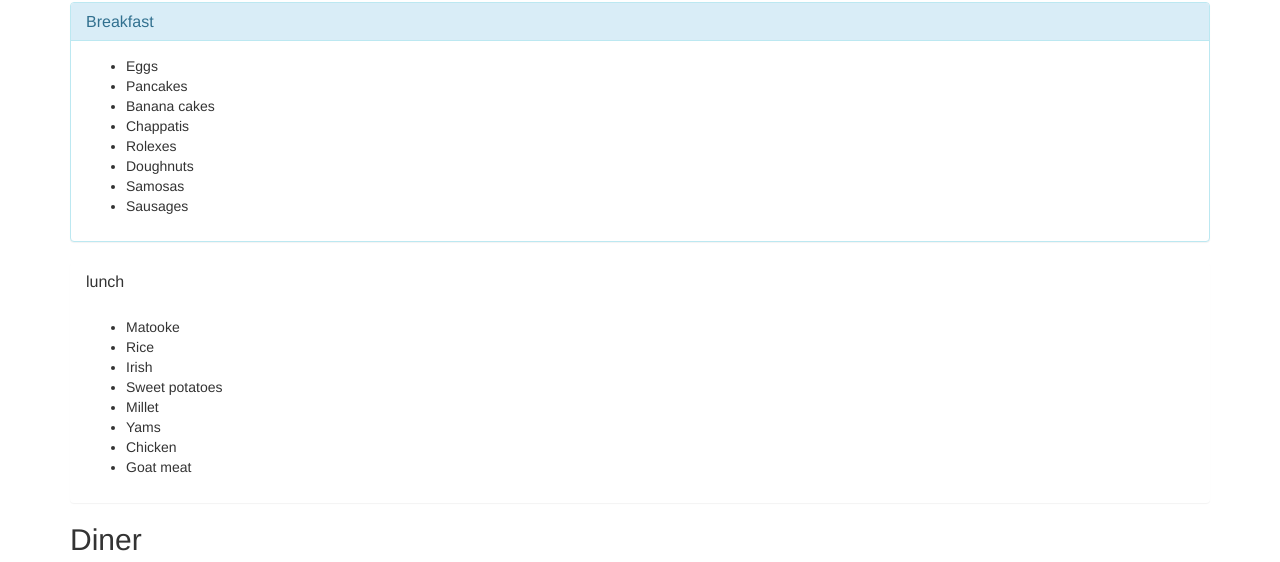
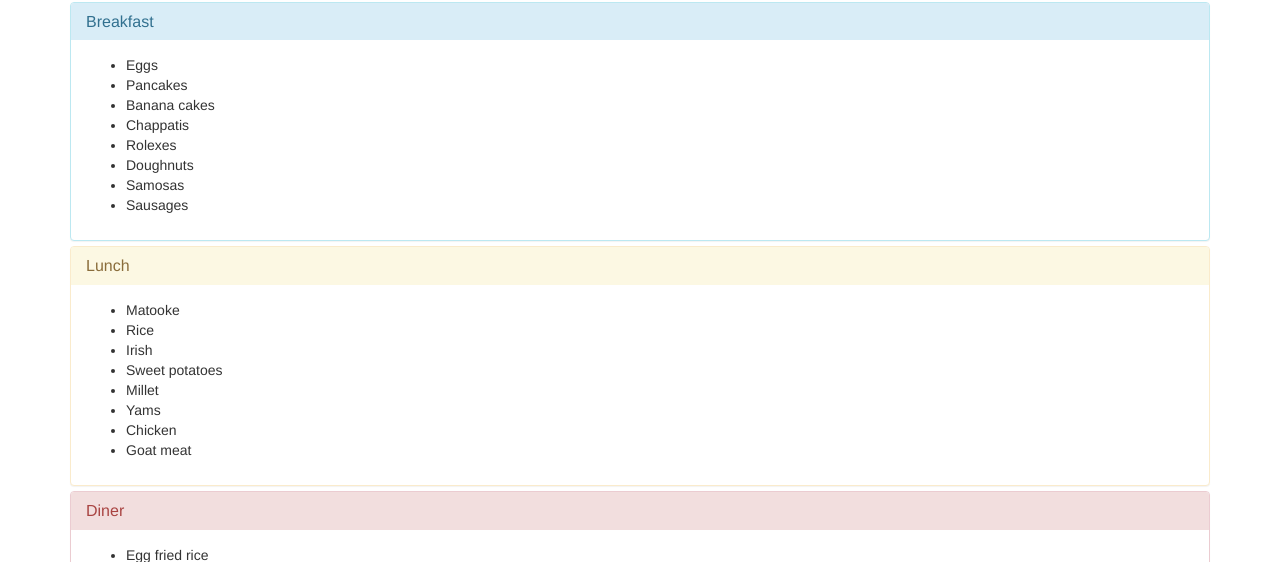
Before and after one commit to Panto1212/catering, a plain HTML site: page index.html in a window 1280 px wide. Shown: the part 318-880 px from the top of the page. Drawn offline with Linux system fonts and the light colour scheme.

Commit message:
add panel tp lunch and dinner

```diff
--- a/index.html
+++ b/index.html
@@ -12,6 +12,7 @@
         <p>A Kampala Classic</p>
       </div>
       <h1>MENU</h1>
+      <div class="panel-group">
         <div class="panel panel-info">
           <div class="panel-heading">
             <h2 class="panel-title">Breakfast</h2>
@@ -29,9 +30,9 @@
             </ul>
           </div>
         </div>
-      <div class="panel panel-warming">
+        <div class="panel panel-warning">
           <div class="panel-heading">
-          <h2 class="panel-title">lunch</h2>
+            <h2 class="panel-title">Lunch</h2>
           </div>
           <div class="panel-body">
             <ul>
@@ -46,7 +47,11 @@
             </ul>
           </div>
         </div>
-      <h2>Diner</h2>
+        <div class="panel panel-danger">
+          <div class="panel-heading">
+            <h2 class="panel-title">Diner</h2>
+          </div>
+          <div class="panel-body">
             <ul>
               <li>Egg fried rice</li>
               <li>Boiled rice</li>
@@ -55,6 +60,9 @@
               <li>Shredded beef</li>
               <li>Shredded pork</li>
             </ul>
+          </div>
+        </div>
+      </div>
       <div class="well">
         <blockquote class="blockquote-reverse">
           <p>Food,in the end, in our own tradition,is something holy. It's not about nutrients and calories. It's about honesty. It's about identity.</p>
```
Lines whose indentation alone changed are shown as unchanged.
